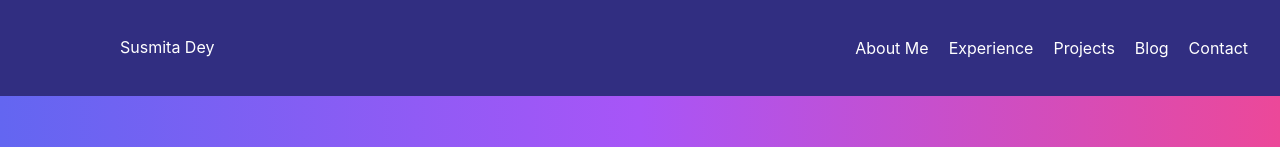
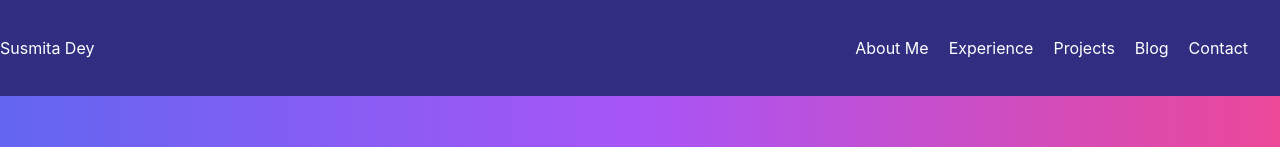
Before and after one commit to Susmita-Dey/portfolio-v1, a Next.js app: page / in a window 1280 px wide. Shown: the top 147 px of the page. Built offline with nearby package versions, Linux system fonts and the light colour scheme.

Commit message:
fix compile error

```diff
--- a/components/header.js
+++ b/components/header.js
@@ -3,18 +3,9 @@ import Link from "next/link";
 export default function Header() {
   return (
     <header className="text-white bg-indigo-900 container mx-auto flex justify-between h-24 items-center">
-      <a href="/">
-        <svg
-          aria-label="My Name logo"
-          xmlns="http://www.w3.org/2000/svg"
-          width="250"
-          height="80"
-        >
-          <text x="120" y="45" fill="white">
-            Susmita Dey
-          </text>
-        </svg>
-      </a>
+      <Link href="/">
+        <p>Susmita Dey</p>
+      </Link>
       <nav>
         <ul className="flex gap-5">
           <li className="hover:text-green-400 focus:underline">
```
Also changed, not shown: 1 other file (tests, documents, lock files or other folders).
